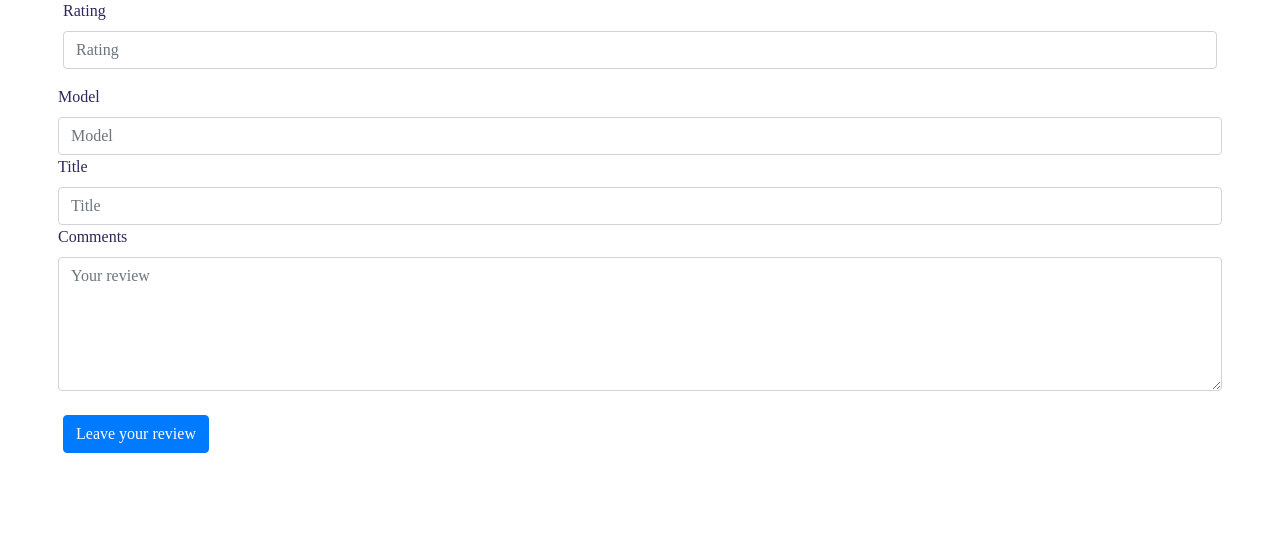
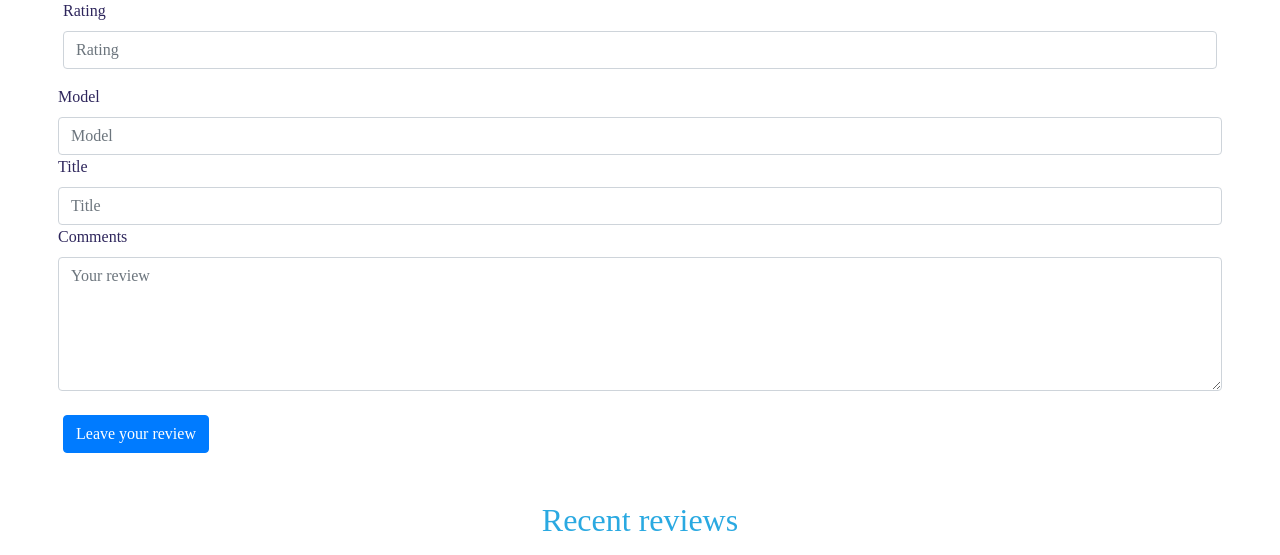
Before and after one commit to 2656327s/phonefinder, a Django app: page /phonefinder/review/ in a window 1280 px wide. Shown: the part 393-948 px from the top of the page. Before the commit the page ends 846 px from the top, so only its background shows below. Run offline with Django 3.2, Linux system fonts and the light colour scheme; the visitor is signed in with stand-in values (Sample User, id 1); data that the repository does not hold is empty; some libraries are stand-ins or nearby versions.

Commit message:
Added 5 most recent reviews on review page

```diff
--- a/phonefinder/app/models.py
+++ b/phonefinder/app/models.py
@@ -1,4 +1,5 @@
 from django.db import models
+from django.utils import timezone
 from django.contrib.auth.models import User
 
 
@@ -23,6 +24,7 @@ class Review(models.Model):
     title = models.CharField(max_length=100)
     comments = models.TextField()
     user = models.CharField(max_length=100, default="")
+    pub_date = models.DateTimeField(auto_now_add=True, blank=True, null=True)
 
     def __str__(self):
         return self.title
--- a/phonefinder/app/views.py
+++ b/phonefinder/app/views.py
@@ -202,4 +202,10 @@ def favourites(request):
 
 @login_required
 def review(request):
-    return render(request, 'app/review.html')
+
+    # get 5 most recent reviews and pass into context
+    recent_reviews = Review.objects.order_by('-pub_date')[:5]
+
+    context_dict = {}
+    context_dict['recent_reviews'] = recent_reviews
+    return render(request, 'app/review.html', context=context_dict)
--- a/phonefinder/templates/app/review.html
+++ b/phonefinder/templates/app/review.html
@@ -11,6 +11,11 @@
 
 
 <!-- Jumbotron -->
+    <style>
+        .blue-text {
+        color: #2aa9e1;
+    }
+    </style>
 
 <header>
 
@@ -78,6 +83,34 @@
 
 </div>
 
+    <h2 class="text-center blue-text">Recent reviews</h2>
+
+    <div>
+
+		<p style= font-weight:100>
+
+        {% if recent_reviews %}
+
+            <div class="card-deck">
+
+            {% for review in recent_reviews %}
+            <div class="card">
+                <div class="card-body">
+                    <h5 class="card-title blue-text">{{ review.title }} - {{ review.model }}</h5>
+                    <p class="card-text">
+                        {{ review.comments }}
+                    </p>
+                </div>
+                <div class="card-footer text-center">
+                    {{ review.rating }}/5
+                </div>
+            </div>
+            {% endfor %}
+
+            </div>
+    {% endif %}
+		<p>
+
 
 {% endblock body_block %}
 
```
Also changed, not shown: phonefinder/app/migrations/0010_review_pub_date.py (added).
